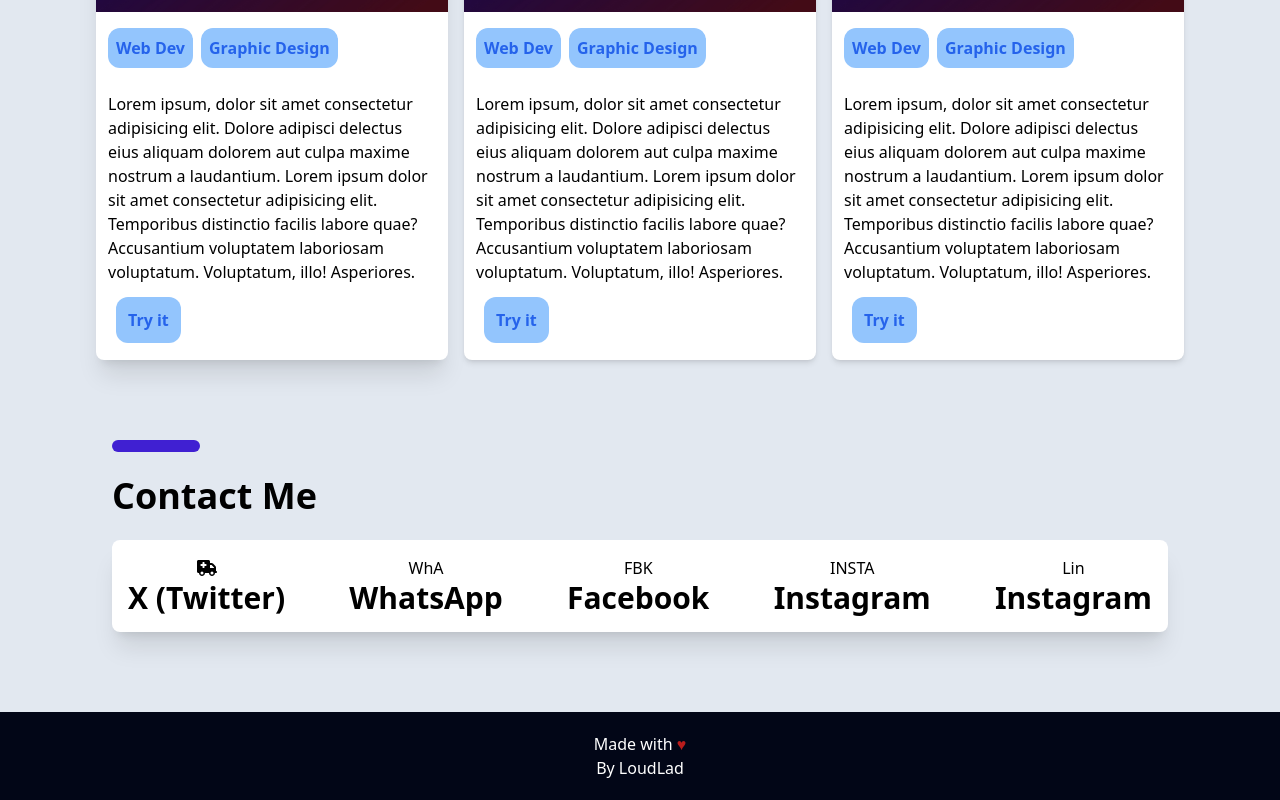
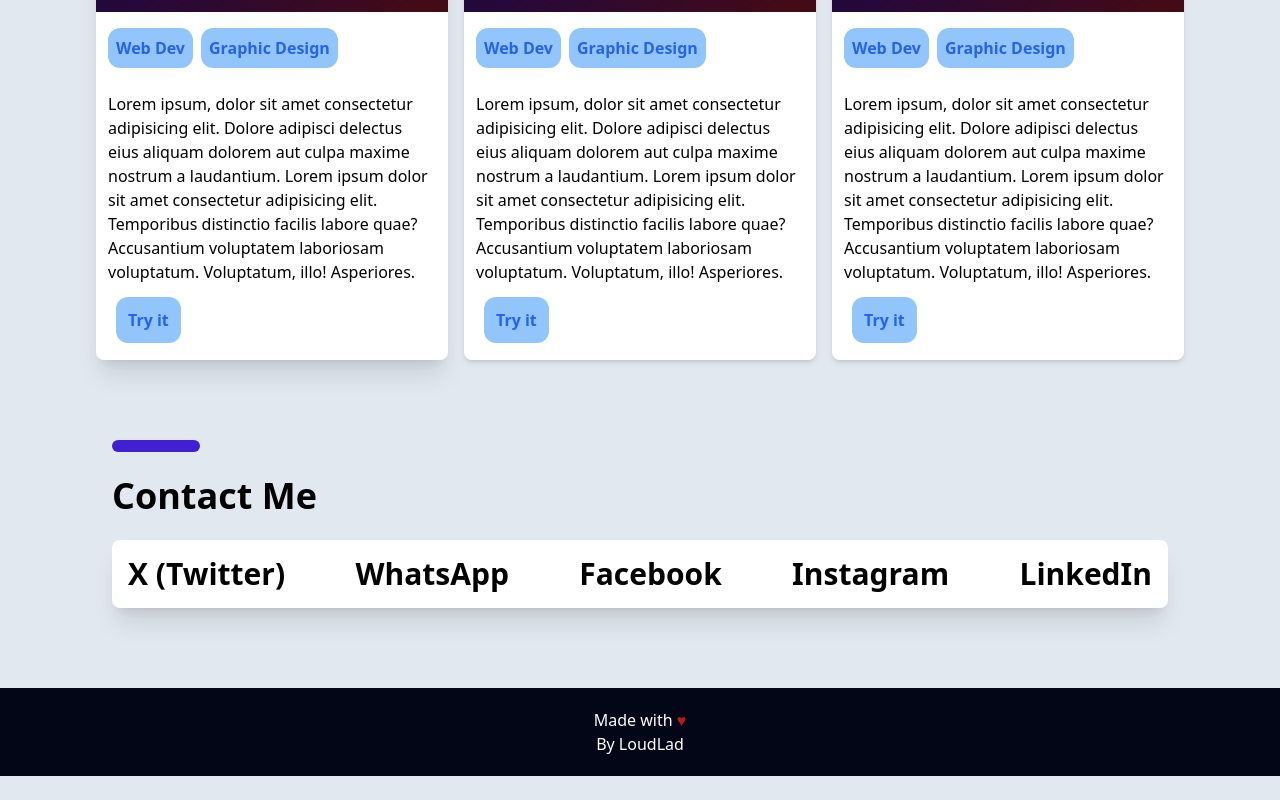
Before and after one commit to tayuprosper/portfolio, a Next.js app: page / in a window 1280 px wide. Shown: the part 1233-2033 px from the top of the page. After the commit the page ends 2009 px from the top, so only its background shows below. Built offline with nearby package versions, Linux system fonts and the light colour scheme.

Commit message:
Update contacts.jsx

```diff
--- a/src/components/contact/contacts.jsx
+++ b/src/components/contact/contacts.jsx
@@ -2,7 +2,7 @@ import React from 'react'
 import { FontAwesomeIcon } from '@fortawesome/react-fontawesome'
 import {faAmbulance} from '@fortawesome/free-solid-svg-icons'
 import Link from 'next/link';
-import { facebook } from 'fontawesome';
+import { Facebook } from 'fontawesome';
 export default function Contacts() {
     const phoneNumber = '+237673290032'; // Replace with the recipient's phone number
     const message = "Hello, Tayu, i've seen your'e portfolio and i would like to work with you on my next project"; // Replace with the pre-filled message
@@ -19,34 +19,34 @@ export default function Contacts() {
             <div className="rounded-lg h-fit flex flex-col lg:flex-row shadow-xl w-full gap-7 bg-white p-4 lg:justify-between">
                 <div className="x flex flex-col items-center hover:cursor-pointer hover:scale-110">
                     <div className="logo">
-                        <FontAwesomeIcon icon={faAmbulance}/>
+                        <FontAwesomeIcon icon="fa-brands fa-x-twitter" />
                     </div>
                     <div className="name">
                         <h1 className='text-3xl font-extrabold'>X (Twitter)</h1>
                     </div>
                 </div>
                 <div className="wha flex flex-col items-center hover:cursor-pointer hover:scale-110">
-                <div className="logo">WhA</div>
+                <div className="logo"><FontAwesomeIcon icon="fa-brands fa-square-whatsapp" /></div>
                     <div className="name">
                         <Link href={whatsappLink} className='text-3xl font-extrabold'>WhatsApp</Link>
                     </div>
                 </div>
                 <div className="facebk flex flex-col items-center hover:cursor-pointer hover:scale-110">
-                <div className="logo">FBK</div>
+                <div className="logo"><FontAwesomeIcon icon="fa-brands fa-facebook" /></div>
                     <div className="name">
                         <Link href={facebookLink} className='text-3xl font-bold'>Facebook</Link>
                     </div>
                 </div>
                 <div className="insta flex flex-col items-center hover:cursor-pointer hover:scale-110">
-                <div className="logo">INSTA</div>
+                <div className="logo"><FontAwesomeIcon icon="fa-brands fa-instagram" /></div>
                     <div className="name">
                         <h1 className='text-3xl font-bold'>Instagram</h1>
                     </div>
                 </div>
                 <div className="insta flex flex-col items-center hover:cursor-pointer hover:scale-110">
-                <div className="logo">Lin</div>
+                <div className="logo"><FontAwesomeIcon icon="fa-brands fa-linkedin" /></div>
                     <div className="name">
-                        <h1 className='text-3xl font-bold'>Instagram</h1>
+                        <h1 className='text-3xl font-bold'>LinkedIn</h1>
                     </div>
                 </div>
             </div>
```
